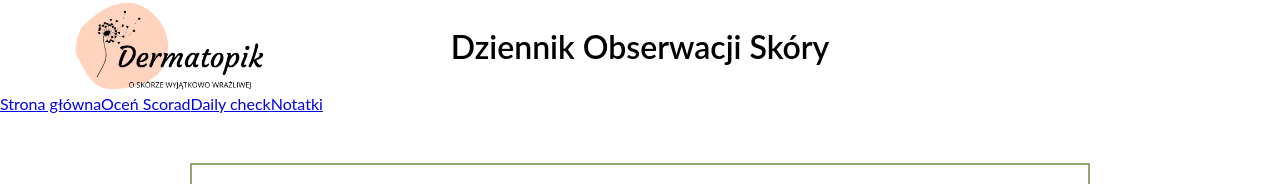
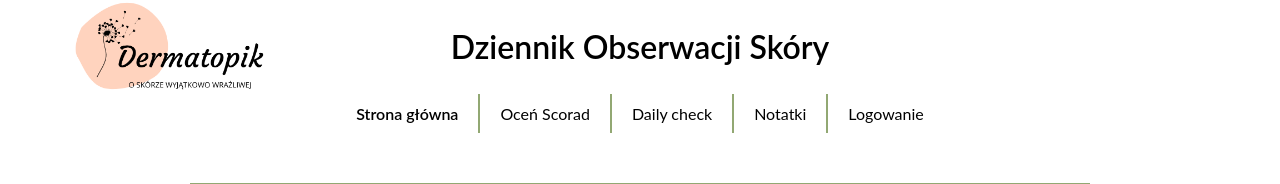
Before and after one commit to karolinachodera/dermatopik, a React (Create React App) app: page / in a window 1280 px wide. Shown: the top 184 px of the page. Built offline with nearby package versions, Linux system fonts and the light colour scheme; no server answers; the database is empty.

Commit message:
add responsiveness to navigation

```diff
--- /dev/null
+++ b/src/components/Nav/Nav.scss
@@ -0,0 +1,41 @@
+@use '../../styles/variables';
+@use '../../styles/mixins';
+
+nav {
+    display: flex;
+    justify-content: center;
+
+    a {
+        text-decoration: none;
+        color: black;
+        display: inline-block;
+        padding: 10px 20px;
+        border-right: 2px solid variables.$dark-green;
+        text-align: center;
+        @include mixins.medium {
+            display: none;
+            border-right: none;
+        }
+    }
+    a:nth-last-child(2) {
+        border-right: none;
+    }
+
+    a.active {
+        font-weight: 600;
+    }
+    .navIcon {
+        display: none;
+        @include mixins.medium {
+            display: inline-block;
+            text-align: center;
+        }
+    }
+}
+
+nav.open {
+    flex-direction: column;
+    a {
+        display: inline-block;
+    }
+}
--- a/src/components/Nav/Nav.tsx
+++ b/src/components/Nav/Nav.tsx
@@ -1,12 +1,28 @@
-import { Link } from "react-router-dom";
+import { NavLink } from "react-router-dom";
+import "./Nav.scss";
+import { ReactElement } from "react";
 
-export function Nav() {
+export function Nav(): ReactElement {
+    function handleIconClick(e: any) {
+        const nav: HTMLElement = document.getElementById("mainNav")!;
+        nav.classList.toggle("open");
+    }
+
+    function handleLinkClick() {
+        const nav: HTMLElement = document.getElementById("mainNav")!;
+        if (nav.classList.contains("open")) {
+            nav.classList.remove("open");
+        }
+    }
+
     return (
-        <nav>
-            <Link to="/">Strona główna</Link>
-            <Link to="/scorad">Oceń Scorad</Link>
-            <Link to="/daily">Daily check</Link>
-            <Link to="/notes">Notatki</Link>
+        <nav id="mainNav">
+            <NavLink to="/" onClick={handleLinkClick}>Strona główna</NavLink>
+            <NavLink to="/scorad" onClick={handleLinkClick}>Oceń Scorad</NavLink>
+            <NavLink to="/daily" onClick={handleLinkClick}>Daily check</NavLink>
+            <NavLink to="/notes" onClick={handleLinkClick}>Notatki</NavLink>
+            <NavLink to="/login" onClick={handleLinkClick}>Logowanie</NavLink>
+            <span className="navIcon" onClick={handleIconClick}>=</span>
         </nav>
     )
 }
```
